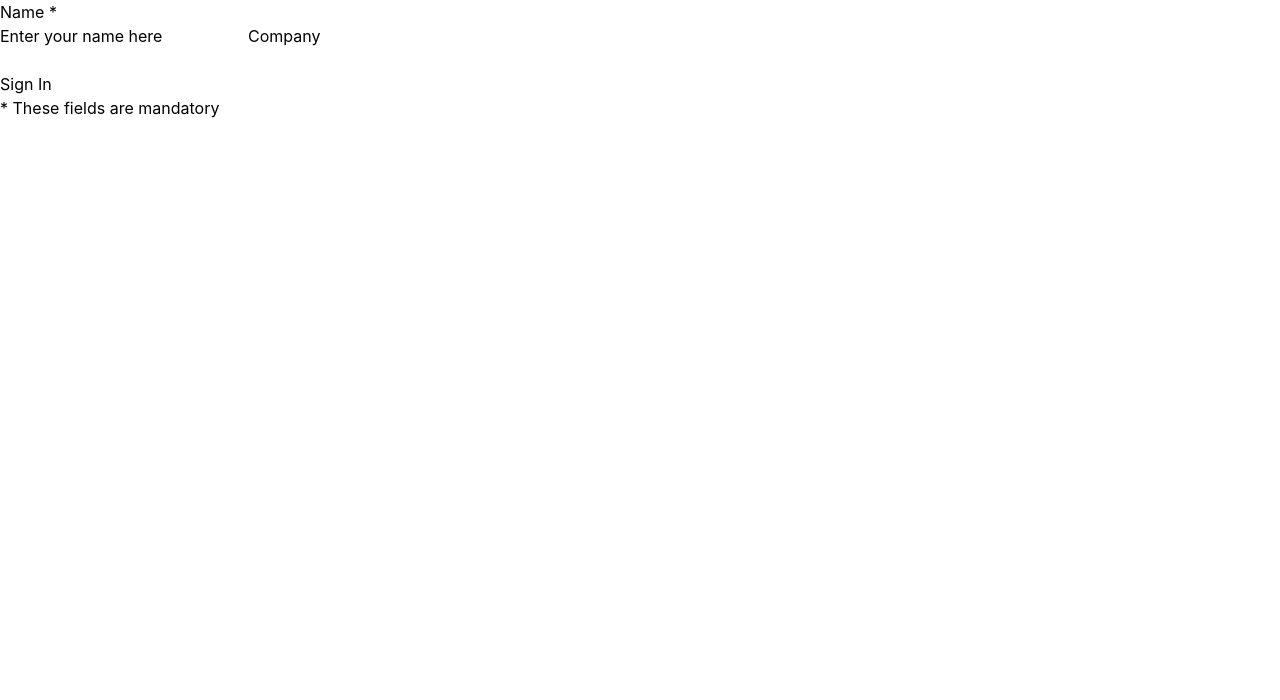
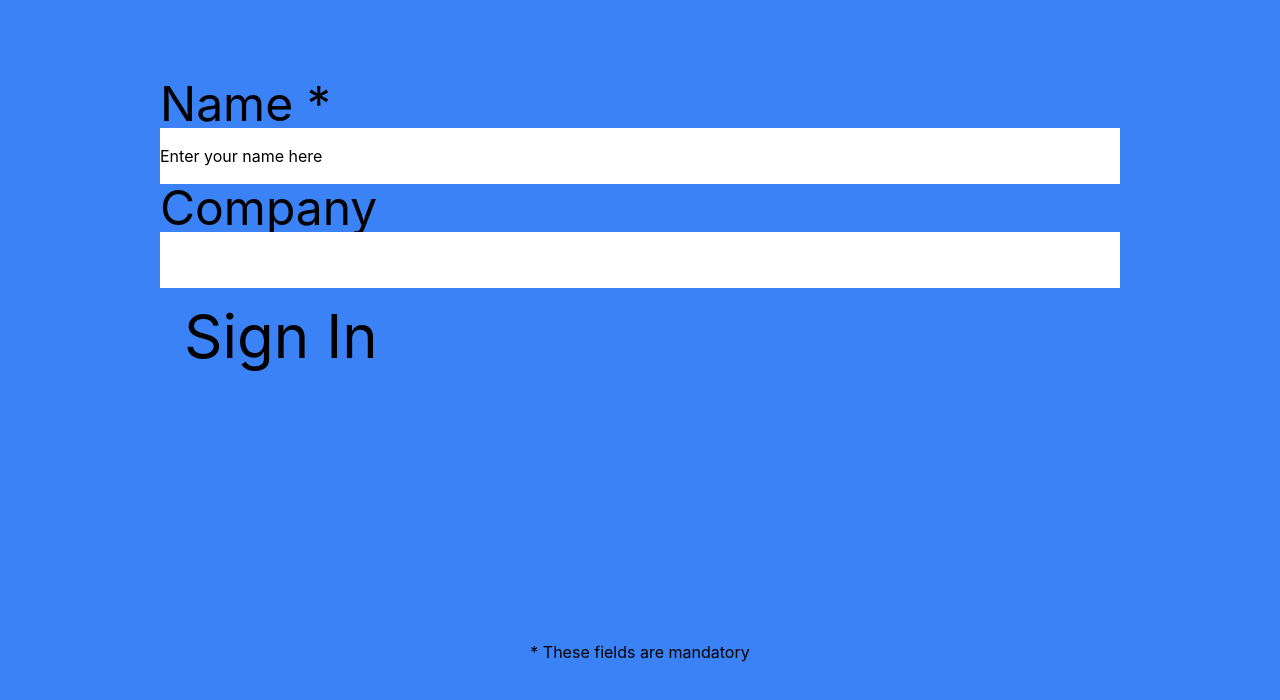
Before and after one commit to iO-Academy/23-jan-signin-fe, a React (Create React App) app: page / in a window 1280 px wide. Shown: the top 700 px of the page. Built offline with nearby package versions, Linux system fonts and the light colour scheme.

Commit message:
fixed tailwind config

```diff
--- a/tailwind.config.js
+++ b/tailwind.config.js
@@ -1,6 +1,8 @@
 /** @type {import('tailwindcss').Config} */
 module.exports = {
-  content: [".final-project/23-jan-signin-be/src.{js,css}"],
+  content: [
+    "./src/**/*.{js,jsx,ts,tsx}",
+  ],
   theme: {
     extend: {},
   },
```
